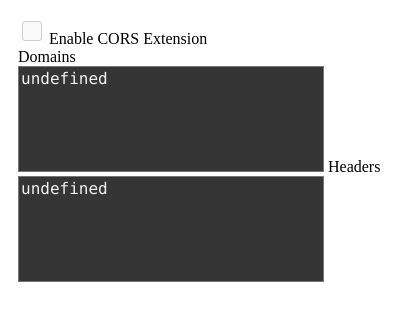
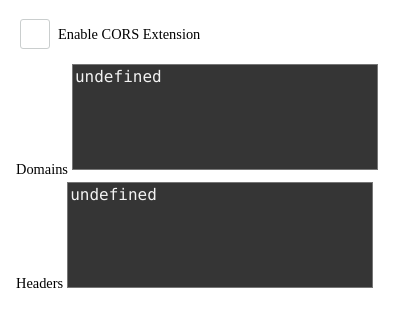
Before and after one commit to ryanlondon/cors-extension, a browser extension: page popup.html in a window 400 px wide. Drawn offline with Linux system fonts and the light colour scheme.

Commit message:
WIP: styling + starting header inspection

```diff
--- a/popup.html
+++ b/popup.html
@@ -6,7 +6,9 @@
 		<link rel="stylesheet" href="style.css" />
 	</head>
 	<body>
-		<input class="checkbox" id="enabled" type="checkbox" /> <label for="enabled">Enable CORS Extension</label> <br />
+		<div id="checkbox-container">
+			<input class="checkbox" id="enabled" type="checkbox" /> <label for="enabled">Enable CORS Extension</label>
+		</div>
 		<label for="domains">Domains</label> <textarea class="input" id="domains"></textarea>
 		<label for="headers">Headers</label> <textarea class="input" id="headers"></textarea>
 	</body>
--- a/style.css
+++ b/style.css
@@ -1,41 +1,54 @@
 :root {
-	--container-padding: 10px;
+	--container-padding: 8px;
 	--active-color: #29d0bc;
+	--active-background: #ebfffd;
 	--checkbox-size: 30px;
 	--content-width: 300px;
 	--monospace-font: 'Consolas', 'Andale Mono', monospace;
 	--textarea-font-size: 1em;
 	--textarea-background: #353535;
 	--textarea-color: #f2f2f2;
+	--checkbox-border: 1px solid #cacece;
+	--checkbox-check-color: #36c636;
 }
 
 body {
 	padding: var(--container-padding);
 }
 
+#checkbox-container {
+	display: flex;
+	align-items: center;
+	margin-bottom: var(--container-padding);
+}
+
 .checkbox {
 	-webkit-appearance: none;
-	background-color: #fafafa;
-	border: 1px solid #cacece;
-	padding: 9px;
+	border: var(--checkbox-border);
+	min-width: 30px;
+	min-height: 30px;
+	padding: 2px;
 	border-radius: 3px;
-	display: inline-block;
-	position: relative;
+	margin-right: 0.5rem;
+}
+
+.checkbox:focus {
+	outline: 0;
 }
 
 .checkbox:checked {
-	background-color: #e9ecee;
-	border: 1px solid #adb8c0;
-	color: #99a1a7;
+	background-color: var(--active-background);
 }
 
 .checkbox:checked:after {
-	content: '\2714';
-	font-size: 14px;
-	position: absolute;
-	top: 0px;
-	left: 3px;
-	color: #99a1a7;
+	content: '\f00c';
+	font-family: FontAwesome;
+	font-size: 24px;
+	color: var(--active-color);
+}
+
+label {
+	font-size: 0.9rem;
 }
 
 textarea {
@@ -47,4 +60,9 @@ textarea {
 	font-size: var(--textarea-font-size);
 	background-color: var(--textarea-background);
 	color: var(--textarea-color);
+	margin: 4px 0;
 }
+
+textarea:last-of-type {
+	margin-bottom: 0;
+}
```
Also changed, not shown: background.js (+9 -8 lines).
